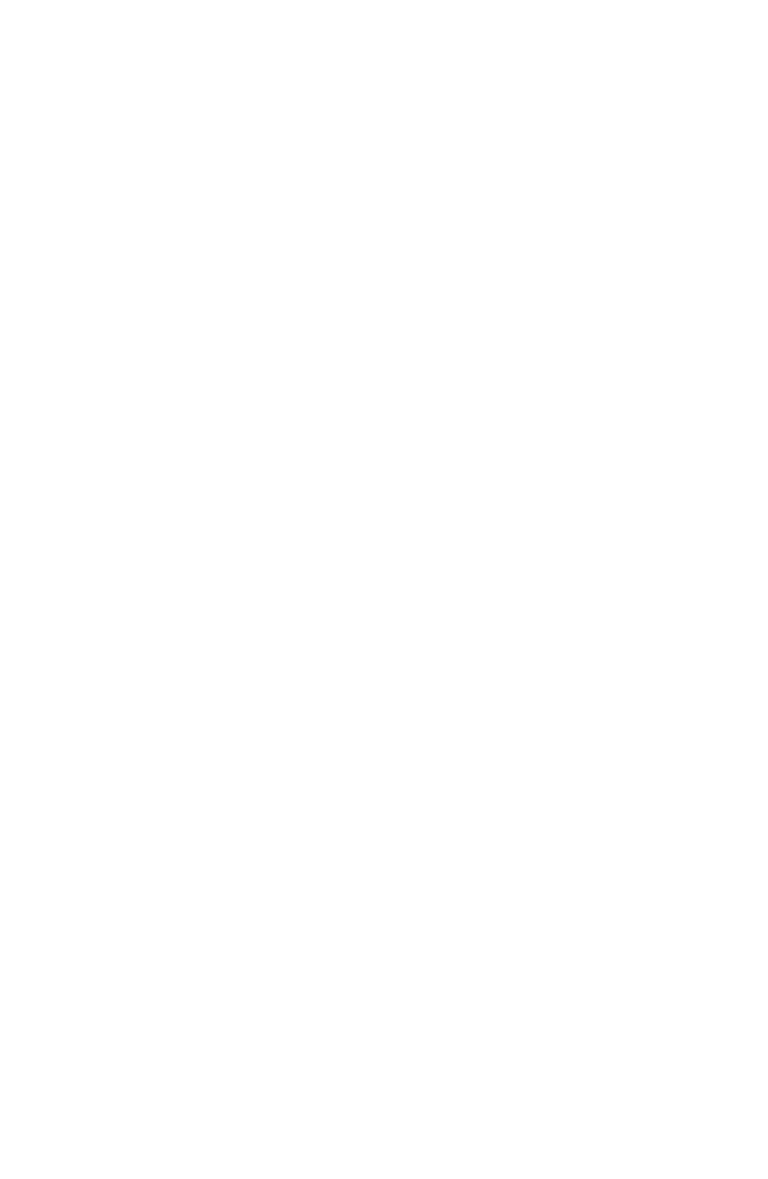
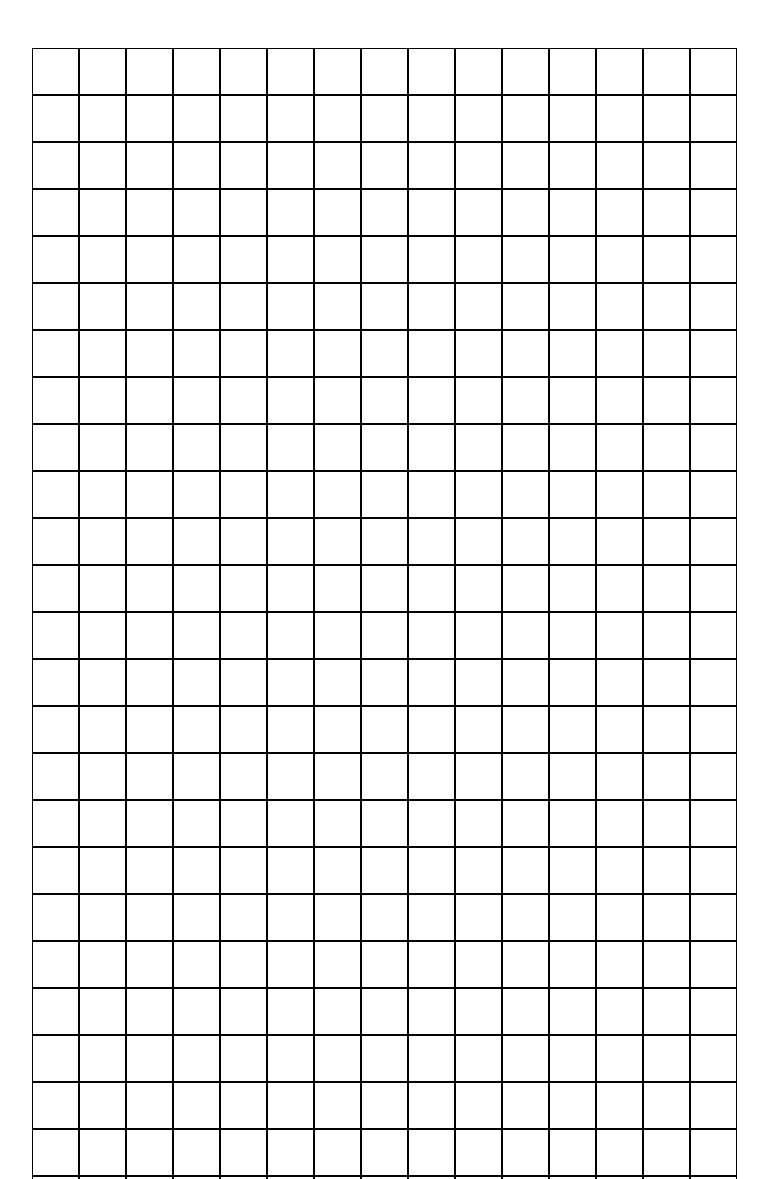
Before and after one commit to SomeKenyan254/Etch-a-Sketch, a plain HTML site: page index.html in a window 1280 px wide. Shown: the top 1179 px of the page, without its empty margins (248-1016 px from the left). Before the commit the page ends 816 px from the top, so only its background shows below. Drawn offline with Linux system fonts and the light colour scheme.

Commit message:
updated the grid style to display properly

```diff
--- a/script.js
+++ b/script.js
@@ -1,12 +1,14 @@
-
+//Make a grid
 function makeGrids(size) {
     let screen = document.querySelector(".container");
 
 
     for (let i = 0; i < size; i++) {
-        for (let j = 0; j < size; j++) {
+        for (let j = 1; j < size; j++) {
             let column = document.createElement("div");
        column.classList.add("column");
+
+
        screen.appendChild(column)
 }
 
@@ -14,4 +16,4 @@ function makeGrids(size) {
 
   }
 
-  makeGrids(16);
+  makeGrids(90);
--- a/style.css
+++ b/style.css
@@ -7,13 +7,18 @@ body{
 .container{
     display: flex;
     flex-wrap: wrap;
-    height:60vh;
-    width: 60vh;
+    height:90vh;
+    width: 90vh;
+    margin: 0;
+
 
 }
 .column{
+    display: flex;
     width: calc(100% / 16);
     height: calc(100% / 16);
-    border:1px ;
+    border: solid black 1px;
+
+
 
 }
```
